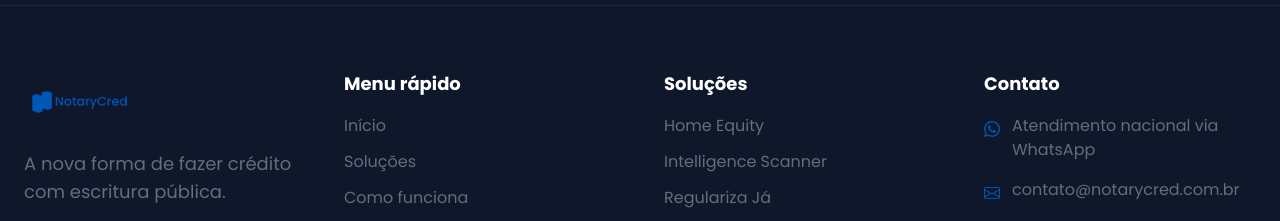
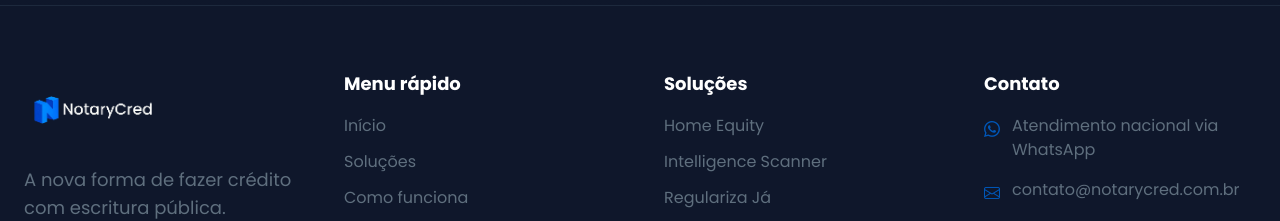
Before and after one commit to joabedev123-alt/notarycred-landing-page, a React (Vite) app: page / in a window 1280 px wide. Shown: the part 7835-8056 px from the top of the page. Built offline with nearby package versions, Linux system fonts and the light colour scheme; grey boxes are pictures that could not be loaded.

Commit message:
Fix: replace footer masked logo with original image logo

```diff
--- a/src/App.tsx
+++ b/src/App.tsx
@@ -549,20 +549,7 @@ function App() {
           <div className="grid grid-cols-1 md:grid-cols-4 gap-12 mb-12">
             <div className="col-span-1 md:col-span-1">
               <div className="flex items-center gap-2 mb-4">
-                <div
-                  className="h-16 w-64 bg-nc-primary-blue"
-                  style={{
-                    WebkitMaskImage: 'url(/logo04.png)',
-                    WebkitMaskSize: 'contain',
-                    WebkitMaskRepeat: 'no-repeat',
-                    WebkitMaskPosition: 'left center',
-                    maskImage: 'url(/logo04.png)',
-                    maskSize: 'contain',
-                    maskRepeat: 'no-repeat',
-                    maskPosition: 'left center'
-                  }}
-                  aria-label="NotaryCred Logo"
-                ></div>
+                <img src="/logo04.png" alt="NotaryCred" className="h-[60px] md:h-[80px] w-auto object-contain" />
               </div>
               <p className="text-nc-text-gray text-base md:text-lg mb-6">A nova forma de fazer crédito com escritura pública.</p>
               <div className="flex gap-4">
```
